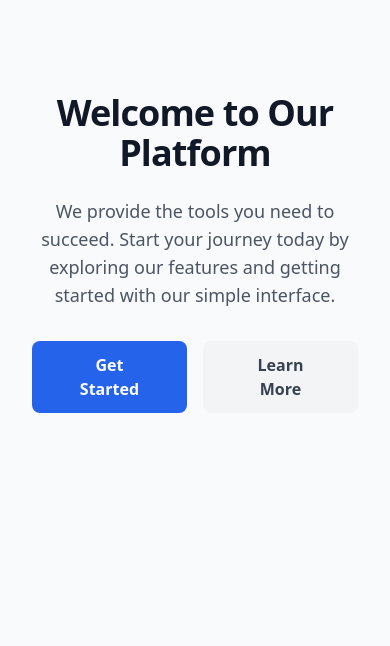
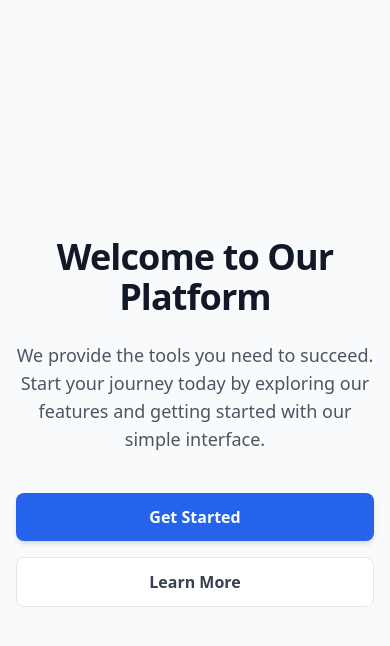
Before and after one commit to JP-VlaxCode/auto-calendar, a Next.js app: page / in a window 390 px wide. Shown: the top 646 px of the page. Built offline with nearby package versions, Linux system fonts and the light colour scheme.

Commit message:
fix: refine landing page responsiveness and layout structure

```diff
--- a/app/page.tsx
+++ b/app/page.tsx
@@ -2,8 +2,8 @@ import Hero from '../components/landing/Hero';
 
 export default function LandingPage() {
   return (
-    <main className="min-h-screen bg-gray-50 dark:bg-gray-950">
-      <div className="max-w-7xl mx-auto px-4 sm:px-6 lg:px-8">
+    <main className="min-h-screen flex flex-col items-center justify-center bg-gray-50 dark:bg-gray-950">
+      <div className="w-full max-w-7xl px-4 sm:px-6 lg:px-8">
         <Hero />
       </div>
     </main>
--- a/components/landing/Hero.tsx
+++ b/components/landing/Hero.tsx
@@ -2,18 +2,18 @@ import React from 'react';
 
 export default function Hero() {
   return (
-    <section className="flex flex-col items-center justify-center min-h-[60vh] px-4 py-16 text-center">
-      <h1 className="text-4xl md:text-6xl font-bold tracking-tight text-gray-900 dark:text-gray-100 mb-6">
+    <section className="flex flex-col items-center justify-center py-16 text-center">
+      <h1 className="text-4xl md:text-6xl font-extrabold tracking-tight text-gray-900 dark:text-gray-100 mb-6">
         Welcome to Our Platform
       </h1>
-      <p className="text-lg md:text-xl text-gray-600 dark:text-gray-400 max-w-2xl mb-8">
+      <p className="text-lg md:text-xl text-gray-600 dark:text-gray-400 max-w-2xl mb-10">
         We provide the tools you need to succeed. Start your journey today by exploring our features and getting started with our simple interface.
       </p>
-      <div className="flex gap-4">
-        <button className="px-8 py-3 bg-blue-600 hover:bg-blue-700 active:bg-blue-800 text-white font-semibold rounded-lg transition-colors">
+      <div className="flex flex-col sm:flex-row gap-4 w-full justify-center">
+        <button className="px-8 py-3 bg-blue-600 hover:bg-blue-700 active:bg-blue-800 text-white font-semibold rounded-lg transition-colors duration-200 shadow-md">
           Get Started
         </button>
-        <button className="px-8 py-3 bg-gray-100 dark:bg-gray-800 text-gray-700 dark:text-gray-300 font-semibold rounded-lg hover:bg-gray-200 dark:hover:bg-gray-700 transition-colors">
+        <button className="px-8 py-3 bg-white dark:bg-gray-800 text-gray-700 dark:text-gray-300 font-semibold rounded-lg border border-gray-200 dark:border-gray-700 hover:bg-gray-50 dark:hover:bg-gray-700 transition-colors duration-200">
           Learn More
         </button>
       </div>
```
